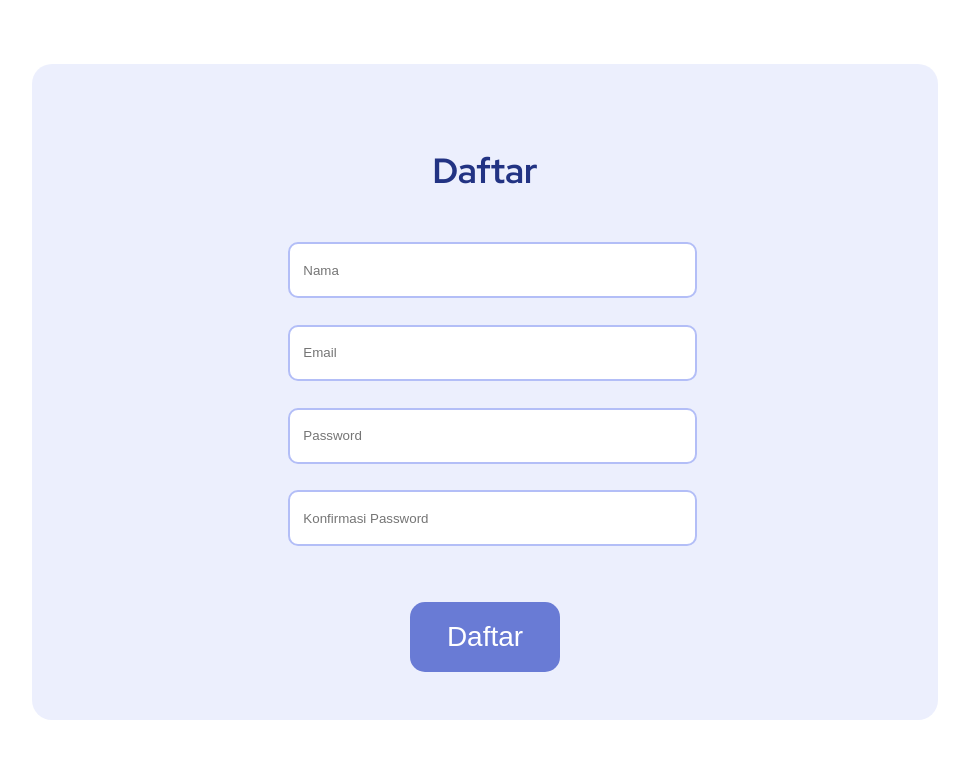
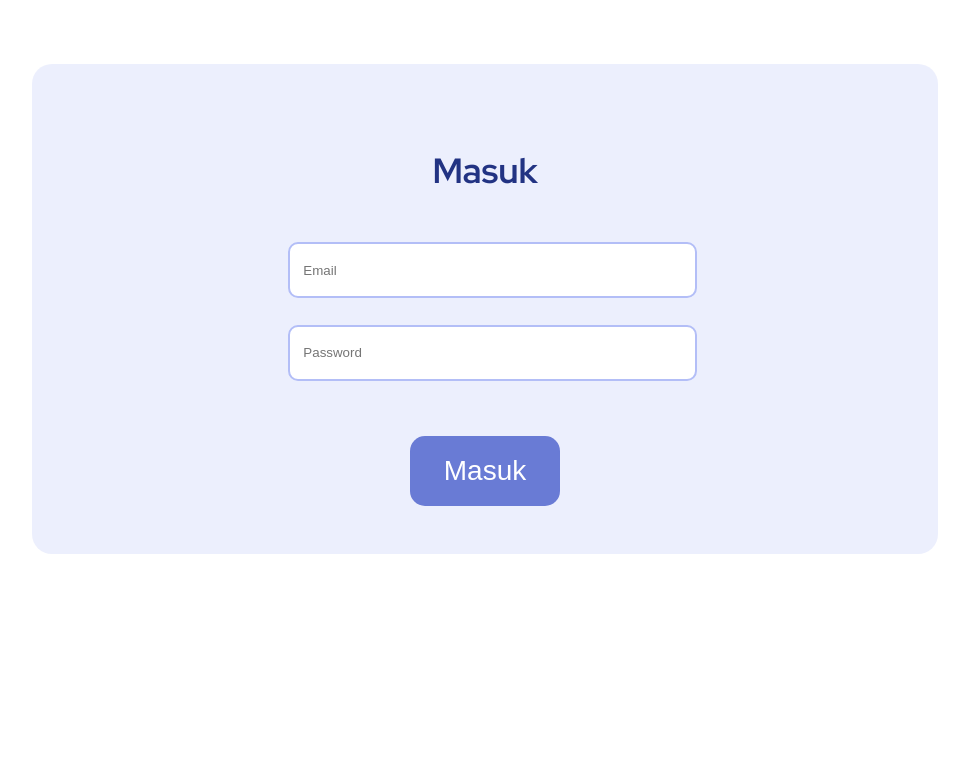
Before and after one commit to Ilham1m4man/Bonding-Family, a React (Create React App) app: page /login in a window 1280 px wide. Shown: the top 758 px of the page, without its empty margins (155-1124 px from the left). Built offline with nearby package versions, Linux system fonts and the light colour scheme.

Commit message:
fix form kebalik

```diff
--- a/src/components/login/FormLogin.jsx
+++ b/src/components/login/FormLogin.jsx
@@ -1,16 +1,13 @@
 import React from "react";
 import "./login.css";
-const Formlogin = () => {
+const FormLogin = () => {
   return (
     <>
       <div className="cardLogin">
-        <h3>Daftar</h3>
+        <h3>Masuk</h3>
         <div className="wrapperComponent">
           <div className="formInput">
             <form>
-              <div>
-                <input placeholder="Nama" className="input" />
-              </div>
               <div>
                 <input placeholder="Email" className="input" type="email" />
               </div>
@@ -21,19 +18,12 @@ const Formlogin = () => {
                   type="password"
                 />
               </div>
-              <div>
-                <input
-                  placeholder="Konfirmasi Password"
-                  className="input"
-                  type="password"
-                />
-              </div>
             </form>
           </div>
           <div style={{ display: "flex", justifyContent: "center" }}>
             <div />
             <button className="buttonLogin" type="submit">
-              Daftar
+              Masuk
             </button>
           </div>
         </div>
@@ -42,4 +32,4 @@ const Formlogin = () => {
   );
 };
 
-export default Formlogin;
+export default FormLogin;
--- a/src/components/login/FormSignUp.jsx
+++ b/src/components/login/FormSignUp.jsx
@@ -4,10 +4,13 @@ const FormSignUp = () => {
   return (
     <>
       <div className="cardLogin">
-        <h3>Masuk</h3>
+        <h3>Daftar</h3>
         <div className="wrapperComponent">
           <div className="formInput">
             <form>
+              <div>
+                <input placeholder="Nama" className="input" />
+              </div>
               <div>
                 <input placeholder="Email" className="input" type="email" />
               </div>
@@ -18,12 +21,19 @@ const FormSignUp = () => {
                   type="password"
                 />
               </div>
+              <div>
+                <input
+                  placeholder="Konfirmasi Password"
+                  className="input"
+                  type="password"
+                />
+              </div>
             </form>
           </div>
           <div style={{ display: "flex", justifyContent: "center" }}>
             <div />
             <button className="buttonLogin" type="submit">
-              Masuk
+              Daftar
             </button>
           </div>
         </div>
--- a/src/utils/path-name.js
+++ b/src/utils/path-name.js
@@ -8,6 +8,7 @@ const path = {
   profile: "/profile",
   register: "/register",
   login: "/login",
+  signUp: "/sign-up",
 };
 
 export default path;
--- a/src/views/pages/SignUp.jsx
+++ b/src/views/pages/SignUp.jsx
@@ -1,5 +1,5 @@
 import React from "react";
-import FormSignUp from "../../components/login/FormLogin";
+import FormSignUp from "../../components/login/FormSignUp";
 const SignUp = () => {
   return (
     <>
```
